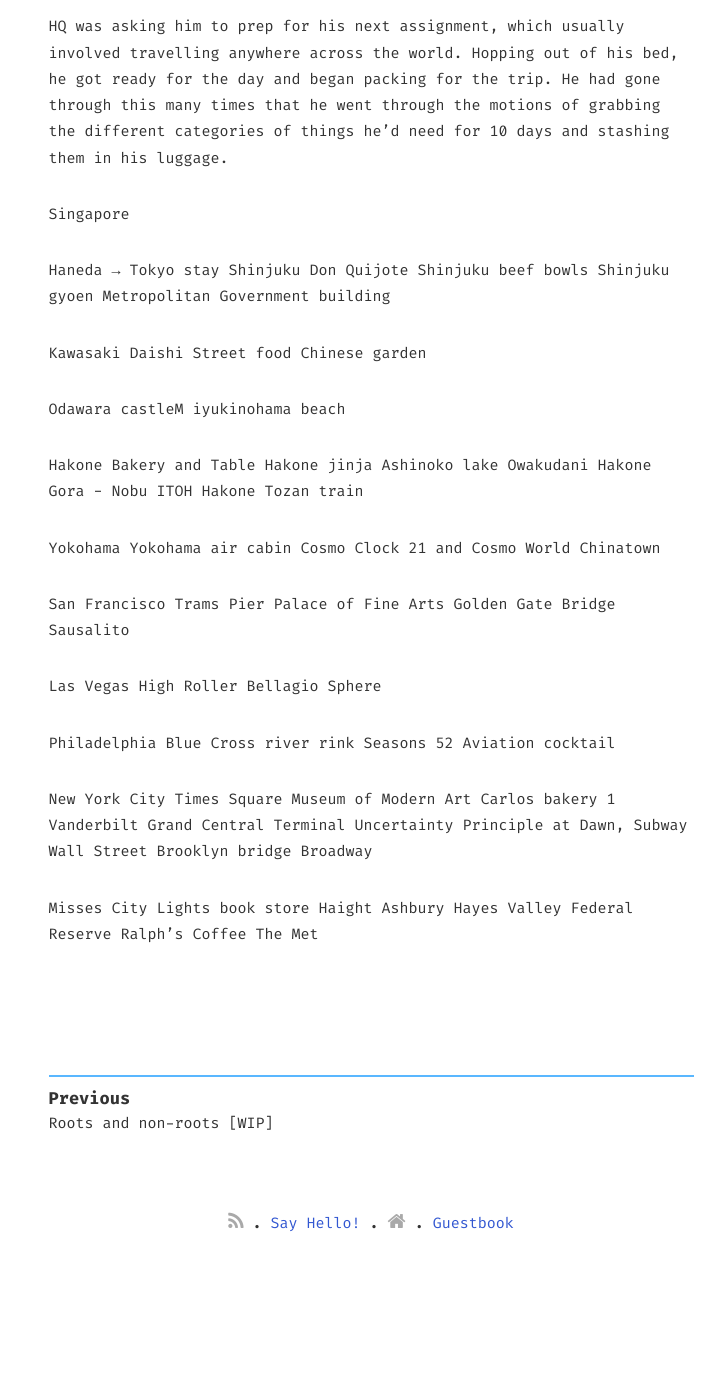
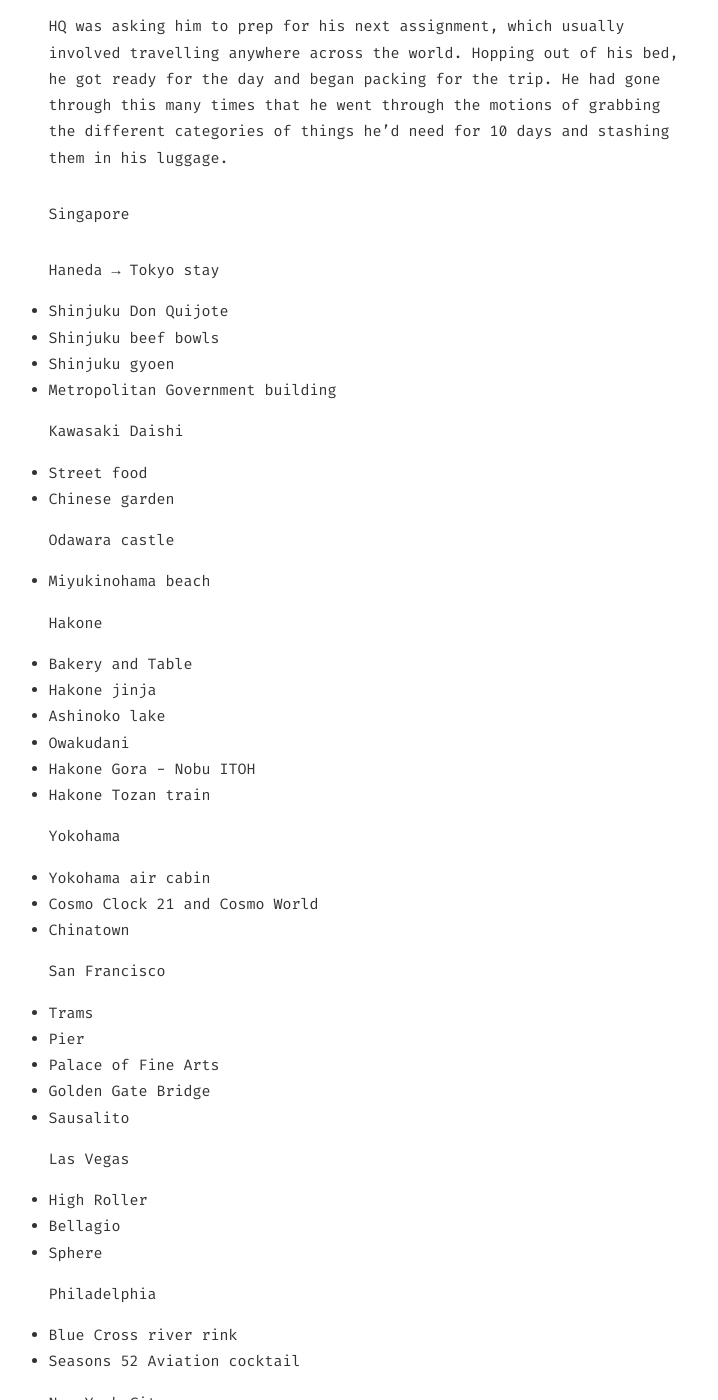
Before and after one commit to anbarasiu/fluid, a Jekyll site: the page built from _posts/2024-01-06-story.md, in a window 1280 px wide and 1400 px high, scrolled down 403 px. Shown: the whole window, without its empty margins (269-987 px from the left). Built offline with Jekyll 4.4.1, drawn with Linux system fonts in a browser that asks for light colours; before the commit the page ends 1655 px from its top, so only the background shows below that; some of the changed text lies outside the part shown.

Commit message:
chore: formatting

```diff
--- a/_posts/2024-01-06-story.md
+++ b/_posts/2024-01-06-story.md
@@ -13,62 +13,62 @@ HQ was asking him to prep for his next assignment, which usually involved travel
 Singapore
 
 Haneda → Tokyo stay
-Shinjuku Don Quijote
-Shinjuku beef bowls
-Shinjuku gyoen
-Metropolitan Government building
+- Shinjuku Don Quijote
+- Shinjuku beef bowls
+- Shinjuku gyoen
+- Metropolitan Government building
 
 Kawasaki Daishi
-Street food
-Chinese garden
+- Street food
+- Chinese garden
 
-Odawara castleM
-iyukinohama beach
+Odawara castle
+- Miyukinohama beach
 
 Hakone
-Bakery and Table
-Hakone jinja
-Ashinoko lake
-Owakudani
-Hakone Gora - Nobu ITOH
-Hakone Tozan train
+- Bakery and Table
+- Hakone jinja
+- Ashinoko lake
+- Owakudani
+- Hakone Gora - Nobu ITOH
+- Hakone Tozan train
 
 Yokohama
-Yokohama air cabin
-Cosmo Clock 21 and Cosmo World
-Chinatown
+- Yokohama air cabin
+- Cosmo Clock 21 and Cosmo World
+- Chinatown
 
 San Francisco
-Trams
-Pier
-Palace of Fine Arts
-Golden Gate Bridge
-Sausalito
+- Trams
+- Pier
+- Palace of Fine Arts
+- Golden Gate Bridge
+- Sausalito
 
 Las Vegas
-High Roller
-Bellagio
-Sphere
+- High Roller
+- Bellagio
+- Sphere
 
 Philadelphia
-Blue Cross river rink
-Seasons 52 Aviation cocktail
+- Blue Cross river rink
+- Seasons 52 Aviation cocktail
 
 New York City
-Times Square
-Museum of Modern Art
-Carlos bakery
-1 Vanderbilt
-Grand Central Terminal
-Uncertainty Principle at Dawn, Subway
-Wall Street
-Brooklyn bridge
-Broadway
+- Times Square
+- Museum of Modern Art
+- Carlos bakery
+- 1 Vanderbilt
+- Grand Central Terminal
+- Uncertainty Principle at Dawn, Subway
+- Wall Street
+- Brooklyn bridge
+- Broadway
 
 Misses
-City Lights book store
-Haight Ashbury
-Hayes Valley
-Federal Reserve
-Ralph’s Coffee
-The Met
+- City Lights book store
+- Haight Ashbury
+- Hayes Valley
+- Federal Reserve
+- Ralph’s Coffee
+- The Met
```
